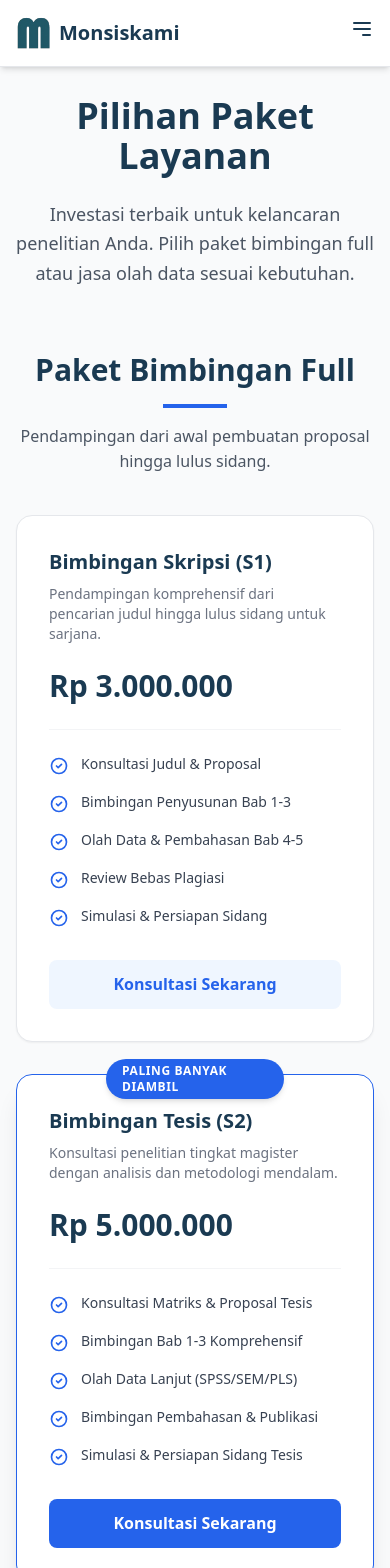
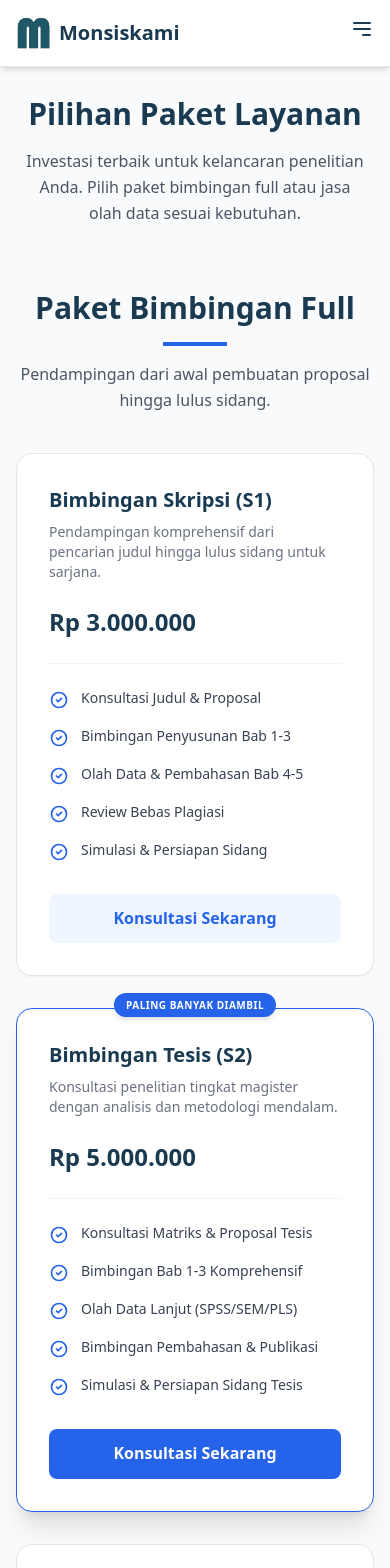
Before and after one commit to faishaltsq/monsiska, a Next.js app: page /harga in a window 390 px wide. Shown: the top 1568 px of the page. Built offline with nearby package versions, Linux system fonts and the light colour scheme.

Commit message:
style: enhance mobile responsiveness on pricing page

```diff
--- a/src/app/harga/page.js
+++ b/src/app/harga/page.js
@@ -112,10 +112,10 @@ export default function HargaPage() {
       {/* Hero Section */}
       <section className='text-center px-4 mb-16'>
         <div className='container mx-auto max-w-4xl'>
-          <h1 className='text-4xl md:text-5xl font-extrabold text-[#1a3a52] mb-6'>
+          <h1 className='text-3xl md:text-5xl font-extrabold text-[#1a3a52] mb-4 md:mb-6'>
             Pilihan Paket Layanan
           </h1>
-          <p className='text-lg text-gray-600 leading-relaxed'>
+          <p className='text-base md:text-lg text-gray-600 leading-relaxed px-2'>
             Investasi terbaik untuk kelancaran penelitian Anda. Pilih paket bimbingan full atau jasa olah data sesuai kebutuhan.
           </p>
         </div>
@@ -129,14 +129,14 @@ export default function HargaPage() {
             <div className='w-16 h-1 bg-[#2563eb] mx-auto'></div>
             <p className='text-gray-600 mt-4'>Pendampingan dari awal pembuatan proposal hingga lulus sidang.</p>
           </div>
-          <div className='grid grid-cols-1 md:grid-cols-3 gap-8 max-w-6xl mx-auto'>
+          <div className='grid grid-cols-1 md:grid-cols-2 lg:grid-cols-3 gap-8 max-w-6xl mx-auto'>
             {bimbinganPackages.map((pkg, index) => (
               <div
                 key={index}
                 className={`bg-white rounded-2xl p-8 relative flex flex-col h-full border ${pkg.isPopular ? 'border-[#2563eb] shadow-xl transform md:-translate-y-2' : 'border-gray-200 shadow-sm hover:shadow-lg hover:border-[#2563eb]/50'} transition-all duration-300`}
               >
                 {pkg.isPopular && (
-                  <div className='absolute -top-4 left-1/2 transform -translate-x-1/2 bg-[#2563eb] text-white text-xs font-bold uppercase tracking-wider py-1 px-4 rounded-full shadow-md'>
+                  <div className='absolute -top-4 left-1/2 transform -translate-x-1/2 bg-[#2563eb] text-white text-[10px] md:text-xs font-bold uppercase tracking-wider py-1 px-3 md:px-4 rounded-full shadow-md whitespace-nowrap'>
                     Paling Banyak Diambil
                   </div>
                 )}
@@ -145,7 +145,7 @@ export default function HargaPage() {
                 <p className='text-gray-500 text-sm mb-6 min-h-[40px]'>{pkg.description}</p>
 
                 <div className='mb-6 pb-6 border-b border-gray-100'>
-                  <span className='text-3xl font-extrabold text-[#1a3a52]'>{pkg.price}</span>
+                  <span className='text-2xl lg:text-3xl font-extrabold text-[#1a3a52]'>{pkg.price}</span>
                 </div>
 
                 <ul className='space-y-4 mb-8 flex-grow'>
@@ -191,7 +191,7 @@ export default function HargaPage() {
                 <p className='text-gray-500 text-sm mb-6 min-h-[40px]'>{pkg.description}</p>
 
                 <div className='mb-6 pb-6 border-b border-gray-100'>
-                  <span className='text-3xl font-extrabold text-[#1a3a52]'>{pkg.price}</span>
+                  <span className='text-2xl lg:text-3xl font-extrabold text-[#1a3a52]'>{pkg.price}</span>
                 </div>
 
                 <ul className='space-y-4 mb-8 flex-grow'>
```
